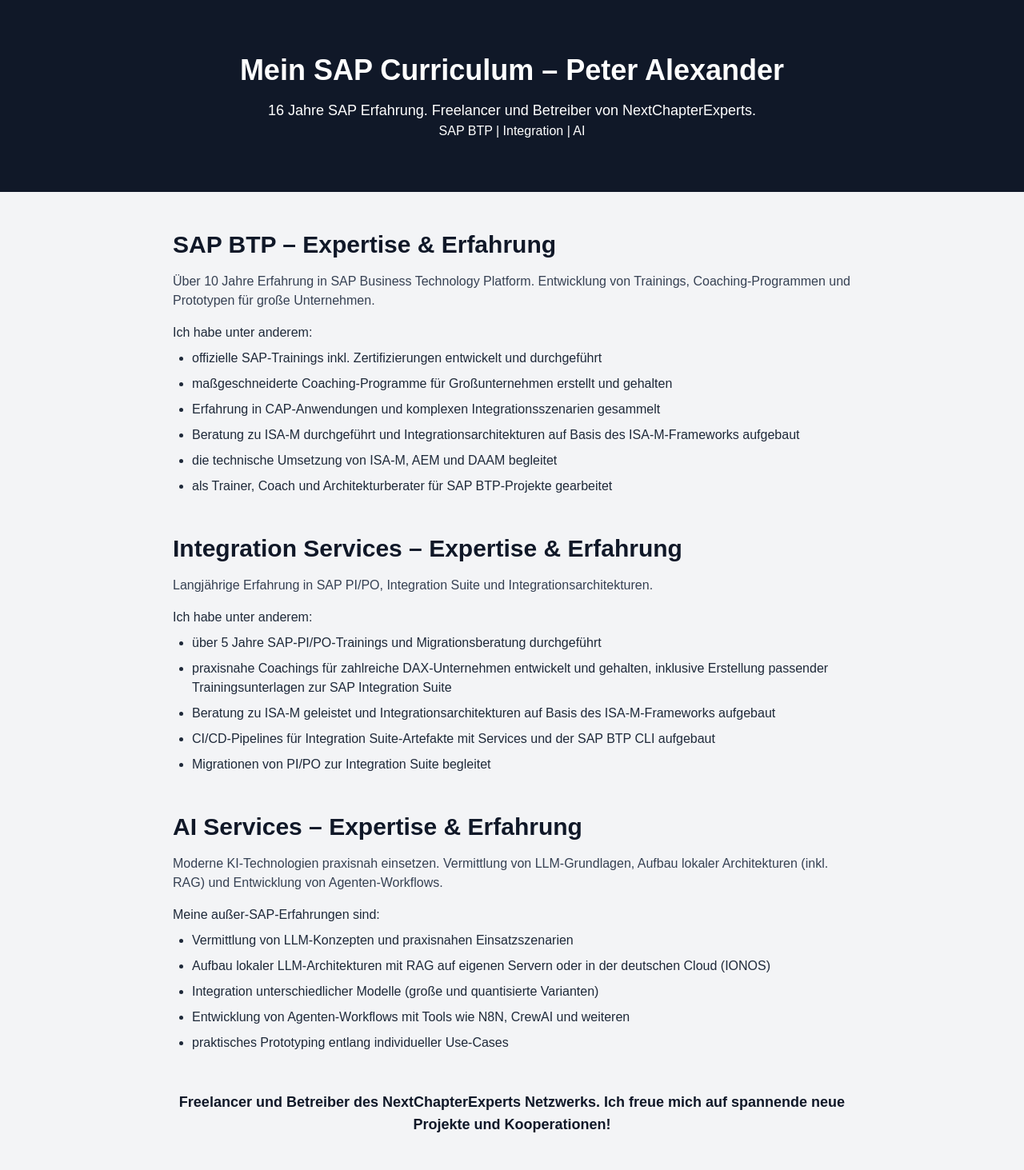
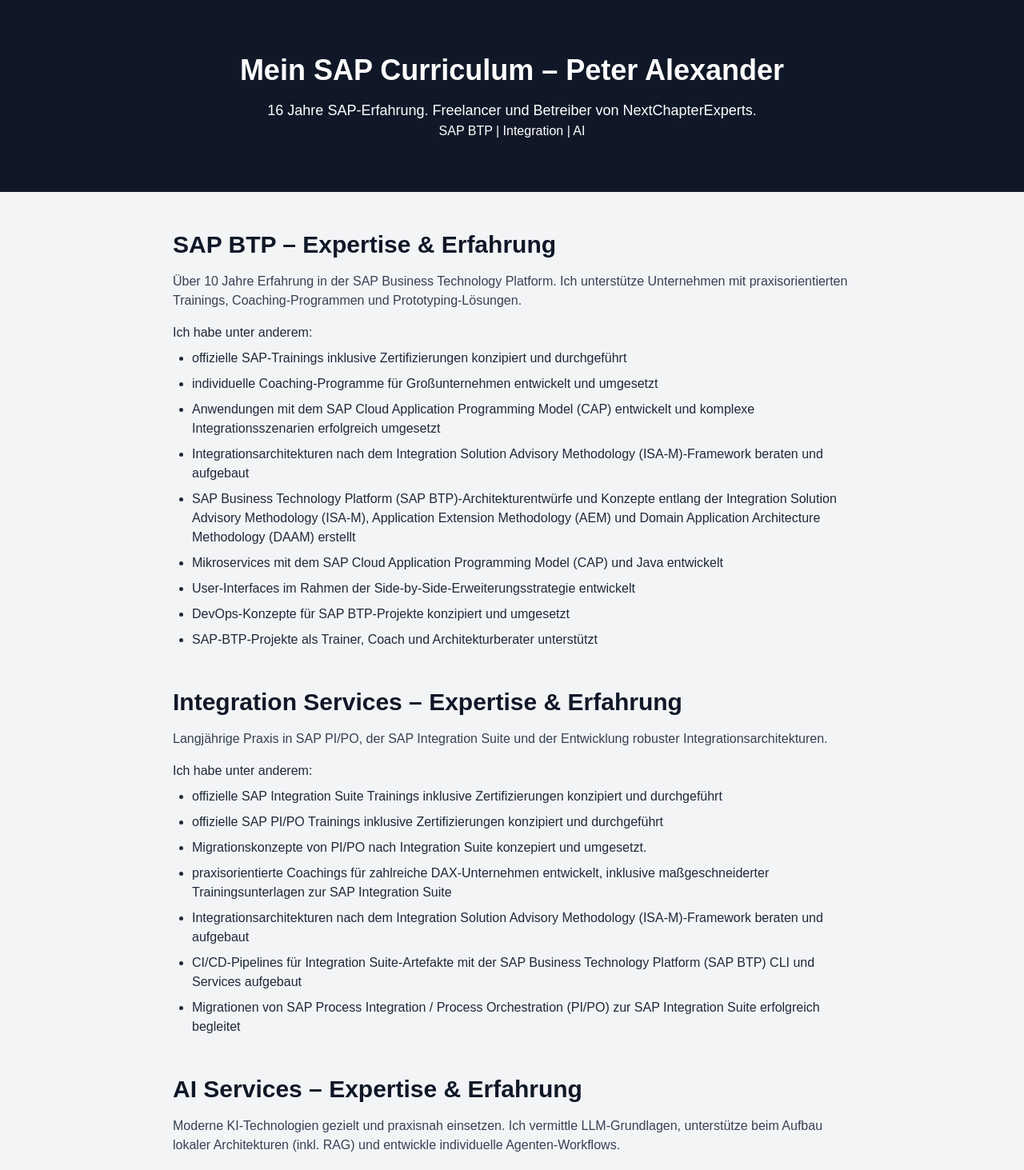
Before and after one commit to NextChapterExperts/WebSeite, a Next.js app: page /team/peter-alexander in a window 1280 px wide. Shown: the part 60-1523 px from the top of the page at 80% size. Built offline with nearby package versions, Linux system fonts and the light colour scheme.

Commit message:
Bild bei Teams hinzugefügt

```diff
--- a/src/app/guide/page.tsx
+++ /dev/null
@@ -1,8 +0,0 @@
-export default function AboutPage() {
-  return (
-    <div className="container mx-auto py-16 text-center">
-      <h1 className="text-4xl font-bold mb-6">Wie wir arbeiten</h1>
-      <p className="text-lg">Nachfolgende eine Beschreibung unserer Vorgehensweise xxx</p>
-    </div>
-  );
-}
--- a/src/app/team/page.tsx
+++ b/src/app/team/page.tsx
@@ -8,27 +8,20 @@ export default function TeamPage() {
     {
       name: "Peter Alexander",
       position: "Gründer & SAP Experte",
-      image: "/team/peter.jpg",
+      image: "/team/3S3A4467.jpg",
       bio: "Erfahrener SAP Consultant & Architekt mit Fokus auf BTP, Integration und AI.",
       linkedin: "https://www.linkedin.com/in/peter-alexander-27bb701a",
       curriculum: "/team/peter-alexander",
     },
    {
-      name: "Platzhalter 1",
-      position: "SAP Spezialist",
-      image: "/team/placeholder.jpg",
-      bio: "Beschreibung für Platzhalter 1.",
+  name: "Komm bald!",
+  position: "Demnächst hier",
+  image: "/team/coming-soon.jpg",
+  bio: "Wir stellen unser wachsendes Expertennetzwerk in Kürze vor.",
   linkedin: "#",
   curriculum: "#",
 },
-    {
-      name: "Platzhalter 2",
-      position: "Integration Experte",
-      image: "/team/placeholder.jpg",
-      bio: "Beschreibung für Platzhalter 2.",
-      linkedin: "#",
-      curriculum: "#",
-    },
+
   ];
 
   return (
@@ -53,10 +46,11 @@ export default function TeamPage() {
             <Image
               src={member.image}
               alt={member.name}
-                width={128}
-                height={128}
-                className="w-32 h-32 mx-auto rounded-full mb-4"
+              width={200}
+              height={250}
+              className="mx-auto rounded-lg mb-4 object-cover"
             />
+
               <h3 className="text-xl font-semibold">{member.name}</h3>
               <p className="text-gray-600">{member.position}</p>
               <p className="mt-2 text-gray-500">{member.bio}</p>
--- a/src/app/team/peter-alexander/page.tsx
+++ b/src/app/team/peter-alexander/page.tsx
@@ -7,9 +7,9 @@ export default function CurriculumPeter() {
       <header className="bg-gray-900 text-white py-16 text-center px-4">
         <h1 className="text-4xl font-bold mb-4">Mein SAP Curriculum – Peter Alexander</h1>
         <p className="max-w-3xl mx-auto text-lg">
-        16 Jahre SAP Erfahrung. Freelancer und Betreiber von NextChapterExperts.</p>
-        <p>SAP BTP | Integration | AI
+          16 Jahre SAP-Erfahrung. Freelancer und Betreiber von NextChapterExperts.
         </p>
+        <p>SAP BTP | Integration | AI</p>
       </header>
 
       <main className="max-w-4xl mx-auto py-12 px-6 space-y-12">
@@ -18,20 +18,20 @@ export default function CurriculumPeter() {
         <section>
           <h2 className="text-3xl font-bold mb-4">SAP BTP – Expertise & Erfahrung</h2>
           <p className="mb-4 text-gray-700">
-            Über 10 Jahre Erfahrung in SAP Business Technology Platform. Entwicklung von Trainings, Coaching-Programmen und Prototypen für große Unternehmen.
+            Über 10 Jahre Erfahrung in der SAP Business Technology Platform. Ich unterstütze Unternehmen mit praxisorientierten Trainings, Coaching-Programmen und Prototyping-Lösungen.
           </p>
-          <p className="text-gray-800 mb-2">
-  Ich habe unter anderem:
-</p>
+         <p className="text-gray-800 mb-2">Ich habe unter anderem:</p>
         <ul className="list-disc ml-6 text-gray-800 space-y-2">
-  <li>offizielle SAP-Trainings inkl. Zertifizierungen entwickelt und durchgeführt</li>
-  <li>maßgeschneiderte Coaching-Programme für Großunternehmen erstellt und gehalten</li>
-  <li>Erfahrung in CAP-Anwendungen und komplexen Integrationsszenarien gesammelt</li>
-  <li>Beratung zu ISA-M durchgeführt und Integrationsarchitekturen auf Basis des ISA-M-Frameworks aufgebaut</li>
-  <li>die technische Umsetzung von ISA-M, AEM und DAAM begleitet</li>
-  <li>als Trainer, Coach und Architekturberater für SAP BTP-Projekte gearbeitet</li>
+          <li>offizielle SAP-Trainings inklusive Zertifizierungen konzipiert und durchgeführt</li>
+          <li>individuelle Coaching-Programme für Großunternehmen entwickelt und umgesetzt</li>
+          <li>Anwendungen mit dem SAP Cloud Application Programming Model (CAP) entwickelt und komplexe Integrationsszenarien erfolgreich umgesetzt</li>
+          <li>Integrationsarchitekturen nach dem Integration Solution Advisory Methodology (ISA-M)-Framework beraten und aufgebaut</li>
+          <li>SAP Business Technology Platform (SAP BTP)-Architekturentwürfe und Konzepte entlang der Integration Solution Advisory Methodology (ISA-M), Application Extension Methodology (AEM) und Domain Application Architecture Methodology (DAAM) erstellt</li>
+          <li>Mikroservices mit dem SAP Cloud Application Programming Model (CAP) und Java entwickelt</li>
+          <li>User-Interfaces im Rahmen der Side-by-Side-Erweiterungsstrategie entwickelt</li>
+          <li>DevOps-Konzepte für SAP BTP-Projekte konzipiert und umgesetzt</li>
+          <li>SAP-BTP-Projekte als Trainer, Coach und Architekturberater unterstützt</li>
         </ul>
-
 
         </section>
 
@@ -39,17 +39,17 @@ export default function CurriculumPeter() {
         <section>
           <h2 className="text-3xl font-bold mb-4">Integration Services – Expertise & Erfahrung</h2>
           <p className="mb-4 text-gray-700">
-            Langjährige Erfahrung in SAP PI/PO, Integration Suite und Integrationsarchitekturen.
+            Langjährige Praxis in SAP PI/PO, der SAP Integration Suite und der Entwicklung robuster Integrationsarchitekturen.
           </p>
-          <p className="text-gray-800 mb-2">
-  Ich habe unter anderem:
-</p>
+          <p className="text-gray-800 mb-2">Ich habe unter anderem:</p>
           <ul className="list-disc ml-6 text-gray-800 space-y-2">
-  <li>über 5 Jahre SAP-PI/PO-Trainings und Migrationsberatung durchgeführt</li>
-  <li>praxisnahe Coachings für zahlreiche DAX-Unternehmen entwickelt und gehalten, inklusive Erstellung passender Trainingsunterlagen zur SAP Integration Suite</li>
-  <li>Beratung zu ISA-M geleistet und Integrationsarchitekturen auf Basis des ISA-M-Frameworks aufgebaut</li>
-  <li>CI/CD-Pipelines für Integration Suite-Artefakte mit Services und der SAP BTP CLI aufgebaut</li>
-  <li>Migrationen von PI/PO zur Integration Suite begleitet</li>
+            <li>offizielle SAP Integration Suite Trainings inklusive Zertifizierungen konzipiert und durchgeführt</li>
+            <li>offizielle SAP PI/PO Trainings inklusive Zertifizierungen konzipiert und durchgeführt</li>
+            <li>Migrationskonzepte von PI/PO nach Integration Suite konzepiert und umgesetzt. </li>
+            <li>praxisorientierte Coachings für zahlreiche DAX-Unternehmen entwickelt, inklusive maßgeschneiderter Trainingsunterlagen zur SAP Integration Suite</li>
+            <li>Integrationsarchitekturen nach dem Integration Solution Advisory Methodology (ISA-M)-Framework beraten und aufgebaut</li>
+            <li>CI/CD-Pipelines für Integration Suite-Artefakte mit der SAP Business Technology Platform (SAP BTP) CLI und Services aufgebaut</li>
+            <li>Migrationen von SAP Process Integration / Process Orchestration (PI/PO) zur SAP Integration Suite erfolgreich begleitet</li>
           </ul>
 
         </section>
@@ -58,29 +58,19 @@ export default function CurriculumPeter() {
         <section>
           <h2 className="text-3xl font-bold mb-4">AI Services – Expertise & Erfahrung</h2>
           <p className="mb-4 text-gray-700">
-            Moderne KI-Technologien praxisnah einsetzen. Vermittlung von LLM-Grundlagen, Aufbau lokaler Architekturen (inkl. RAG) und Entwicklung von Agenten-Workflows.
+            Moderne KI-Technologien gezielt und praxisnah einsetzen. Ich vermittle LLM-Grundlagen, unterstütze beim Aufbau lokaler Architekturen (inkl. RAG) und entwickle individuelle Agenten-Workflows.
           </p>
-          <p className="text-gray-800 mb-2">
-  Meine außer-SAP-Erfahrungen sind:
-</p>
+          <p className="text-gray-800 mb-2">Meine Erfahrungen außerhalb des SAP-Kontexts umfassen:</p>
           <ul className="list-disc ml-6 text-gray-800 space-y-2">
-  <li>Vermittlung von LLM-Konzepten und praxisnahen Einsatzszenarien</li>
+            <li>Konzeption und Vermittlung von LLM-Einsatzszenarien</li>
             <li>Aufbau lokaler LLM-Architekturen mit RAG auf eigenen Servern oder in der deutschen Cloud (IONOS)</li>
-  <li>Integration unterschiedlicher Modelle (große und quantisierte Varianten)</li>
+            <li>Integration unterschiedlich großer und quantisierter Modelle</li>
             <li>Entwicklung von Agenten-Workflows mit Tools wie N8N, CrewAI und weiteren</li>
-  <li>praktisches Prototyping entlang individueller Use-Cases</li>
+            <li>praxisorientiertes Prototyping entlang individueller Use Cases</li>
           </ul>
+        </section>
 
 
-        </section>
-
-        {/* Abschluss */}
-        <section className="text-center">
-          <p className="mt-8 text-lg font-semibold">
-            Freelancer und Betreiber des NextChapterExperts Netzwerks.
-            Ich freue mich auf spannende neue Projekte und Kooperationen!
-          </p>
-        </section>
       </main>
     </div>
   );
```
Also changed, not shown: 1 other file (tests, documents, lock files or other folders). Lines whose indentation alone changed are shown as unchanged.
